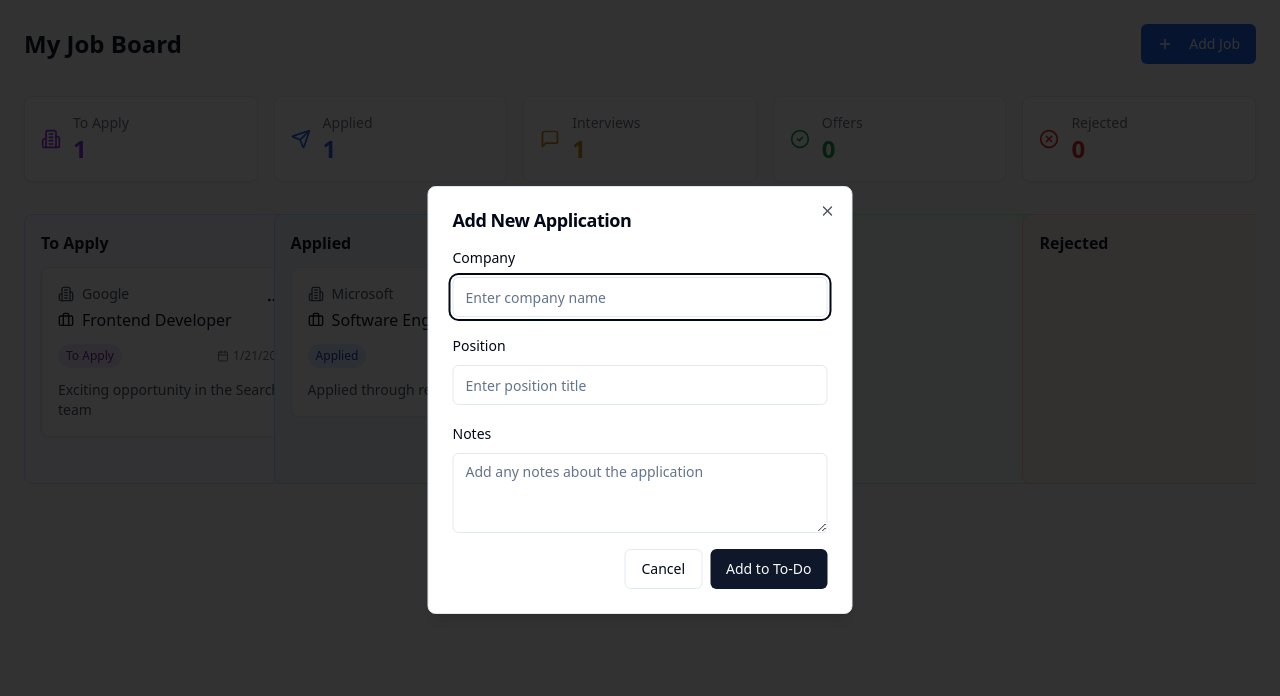
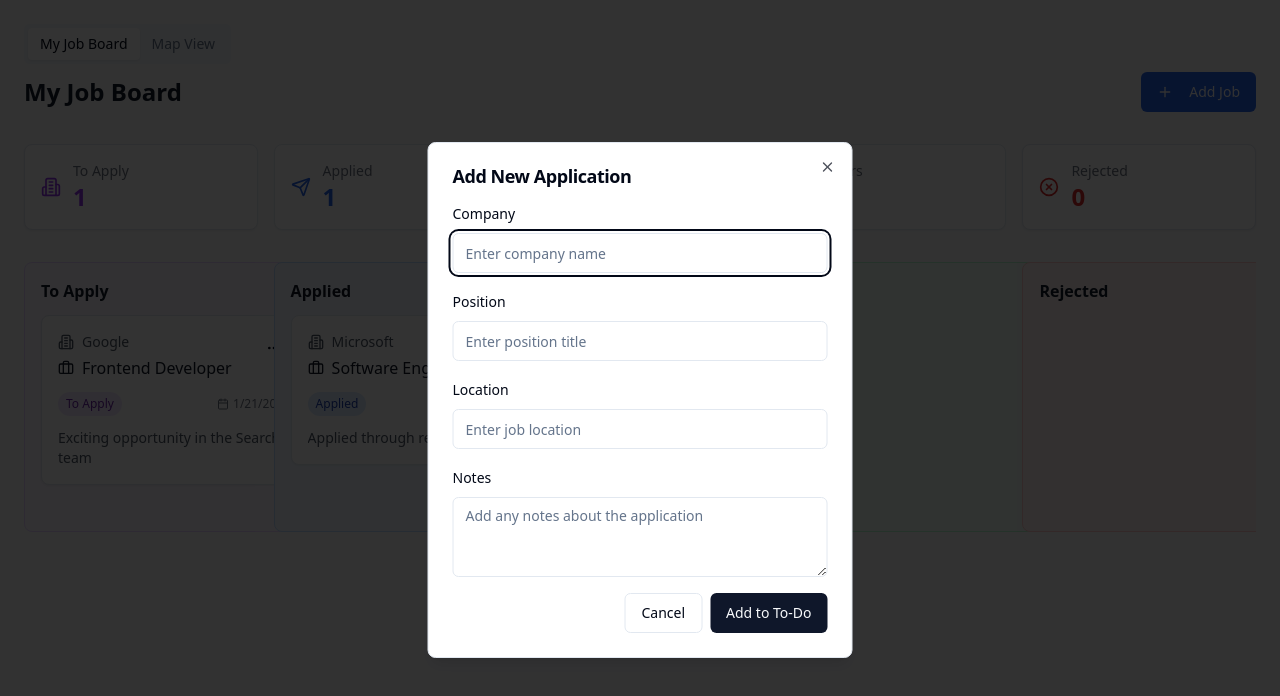
Before and after one commit to bjordan1/trackaroo, a React (Vite) app: page / in a window 1280 px wide. Both pictures are taken after a click on the button "Add Job". Shown: the top 696 px of the page. Built offline with nearby package versions, Linux system fonts and the light colour scheme.

Commit message:
Add location selection and map tab
Implement a location selection feature for each job application. Additionally, create a new tab labeled "Map" next to the "My Job Board" tab, which displays jobs that are not in the "To Apply" status pinned on a map.
[skip gpt_engineer]

```diff
--- a/package.json
+++ b/package.json
@@ -47,6 +47,7 @@
     "embla-carousel-react": "^8.3.0",
     "input-otp": "^1.2.4",
     "lucide-react": "^0.462.0",
+    "mapbox-gl": "^3.9.3",
     "next-themes": "^0.3.0",
     "react": "^18.3.1",
     "react-day-picker": "^8.10.1",
--- a/src/components/AddJobModal.tsx
+++ b/src/components/AddJobModal.tsx
@@ -16,6 +16,10 @@ const AddJobModal = ({ open, onOpenChange, onSubmit }: AddJobModalProps) => {
     company: "",
     position: "",
     notes: "",
+    location: {
+      address: "",
+      coordinates: [-122.4194, 37.7749] as [number, number] // Default to San Francisco
+    }
   });
 
   const handleSubmit = (e: React.FormEvent) => {
@@ -25,7 +29,7 @@ const AddJobModal = ({ open, onOpenChange, onSubmit }: AddJobModalProps) => {
       status: "To Apply",
       date: new Date().toISOString(),
     });
-    setFormData({ company: "", position: "", notes: "" });
+    setFormData({ company: "", position: "", notes: "", location: { address: "", coordinates: [-122.4194, 37.7749] } });
     onOpenChange(false);
   };
 
@@ -55,6 +59,18 @@ const AddJobModal = ({ open, onOpenChange, onSubmit }: AddJobModalProps) => {
             />
           </div>
           <div className="space-y-2">
+            <label className="text-sm font-medium">Location</label>
+            <Input
+              required
+              value={formData.location.address}
+              onChange={(e) => setFormData({
+                ...formData,
+                location: { ...formData.location, address: e.target.value }
+              })}
+              placeholder="Enter job location"
+            />
+          </div>
+          <div className="space-y-2">
             <label className="text-sm font-medium">Notes</label>
             <Textarea
               value={formData.notes}
--- /dev/null
+++ b/src/components/JobMap.tsx
@@ -0,0 +1,67 @@
+import React, { useEffect, useRef } from 'react';
+import mapboxgl from 'mapbox-gl';
+import 'mapbox-gl/dist/mapbox-gl.css';
+import type { JobApplication } from '@/pages/Index';
+
+interface JobMapProps {
+  jobs: JobApplication[];
+}
+
+const JobMap = ({ jobs }: JobMapProps) => {
+  const mapContainer = useRef<HTMLDivElement>(null);
+  const map = useRef<mapboxgl.Map | null>(null);
+
+  useEffect(() => {
+    if (!mapContainer.current) return;
+
+    // Initialize map
+    mapboxgl.accessToken = 'YOUR_MAPBOX_TOKEN'; // Replace with your Mapbox token
+
+    map.current = new mapboxgl.Map({
+      container: mapContainer.current,
+      style: 'mapbox://styles/mapbox/light-v11',
+      center: [-98.5795, 39.8283], // Center of USA
+      zoom: 3
+    });
+
+    // Add navigation controls
+    map.current.addControl(
+      new mapboxgl.NavigationControl(),
+      'top-right'
+    );
+
+    // Add markers for each job
+    jobs.forEach(job => {
+      if (job.location?.coordinates) {
+        const popup = new mapboxgl.Popup({ offset: 25 })
+          .setHTML(
+            `<div class="p-2">
+              <h3 class="font-bold">${job.company}</h3>
+              <p class="text-sm">${job.position}</p>
+              <p class="text-xs text-gray-500">${job.location.address}</p>
+              <span class="inline-block px-2 py-1 mt-1 text-xs rounded-full bg-blue-100 text-blue-800">
+                ${job.status}
+              </span>
+            </div>`
+          );
+
+        new mapboxgl.Marker()
+          .setLngLat(job.location.coordinates)
+          .setPopup(popup)
+          .addTo(map.current!);
+      }
+    });
+
+    return () => {
+      map.current?.remove();
+    };
+  }, [jobs]);
+
+  return (
+    <div className="w-full h-full rounded-lg overflow-hidden border border-gray-200">
+      <div ref={mapContainer} className="w-full h-full" />
+    </div>
+  );
+};
+
+export default JobMap;
--- a/src/pages/Index.tsx
+++ b/src/pages/Index.tsx
@@ -1,9 +1,11 @@
 import { useState } from "react";
 import { Button } from "@/components/ui/button";
-import { Plus } from "lucide-react";
+import { Plus, MapPin } from "lucide-react";
 import AddJobModal from "@/components/AddJobModal";
 import StatusColumn from "@/components/StatusColumn";
 import StatsBar from "@/components/StatsBar";
+import { Tabs, TabsContent, TabsList, TabsTrigger } from "@/components/ui/tabs";
+import JobMap from "@/components/JobMap";
 
 export type JobApplication = {
   id: string;
@@ -12,6 +14,10 @@ export type JobApplication = {
   status: "To Apply" | "Applied" | "Interview" | "Offer" | "Rejected";
   date: string;
   notes: string;
+  location?: {
+    address: string;
+    coordinates: [number, number];
+  };
 };
 
 const Index = () => {
@@ -22,7 +28,11 @@ const Index = () => {
       position: "Frontend Developer",
       status: "To Apply",
       date: new Date().toISOString(),
-      notes: "Exciting opportunity in the Search team"
+      notes: "Exciting opportunity in the Search team",
+      location: {
+        address: "Mountain View, CA",
+        coordinates: [-122.0838511, 37.4224764]
+      }
     },
     {
       id: "2",
@@ -30,7 +40,11 @@ const Index = () => {
       position: "Software Engineer",
       status: "Applied",
       date: new Date().toISOString(),
-      notes: "Applied through referral"
+      notes: "Applied through referral",
+      location: {
+        address: "Redmond, WA",
+        coordinates: [-122.1215, 47.6740]
+      }
     },
     {
       id: "3",
@@ -38,7 +52,11 @@ const Index = () => {
       position: "UI Engineer",
       status: "Interview",
       date: new Date().toISOString(),
-      notes: "First round scheduled"
+      notes: "First round scheduled",
+      location: {
+        address: "Cupertino, CA",
+        coordinates: [-122.0312186, 37.3318]
+      }
     }
   ]);
   const [isAddModalOpen, setIsAddModalOpen] = useState(false);
@@ -67,10 +85,18 @@ const Index = () => {
     e.preventDefault();
   };
 
+  const activeJobs = jobs.filter(job => job.status !== "To Apply");
+
   return (
     <div className="min-h-screen bg-gray-50">
       <div className="p-6 space-y-6">
         <div className="max-w-7xl mx-auto">
+          <Tabs defaultValue="board" className="mb-8">
+            <TabsList>
+              <TabsTrigger value="board">My Job Board</TabsTrigger>
+              <TabsTrigger value="map">Map View</TabsTrigger>
+            </TabsList>
+            <TabsContent value="board">
               <div className="flex justify-between items-center mb-8">
                 <h1 className="text-2xl font-bold text-gray-900">My Job Board</h1>
                 <Button onClick={() => setIsAddModalOpen(true)} className="bg-blue-600 hover:bg-blue-700">
@@ -97,6 +123,11 @@ const Index = () => {
                   </div>
                 ))}
               </div>
+            </TabsContent>
+            <TabsContent value="map" className="h-[calc(100vh-200px)]">
+              <JobMap jobs={activeJobs} />
+            </TabsContent>
+          </Tabs>
         </div>
       </div>
 
```
Also changed, not shown: 1 other file (tests, documents, lock files or other folders). Lines whose indentation alone changed are shown as unchanged.
